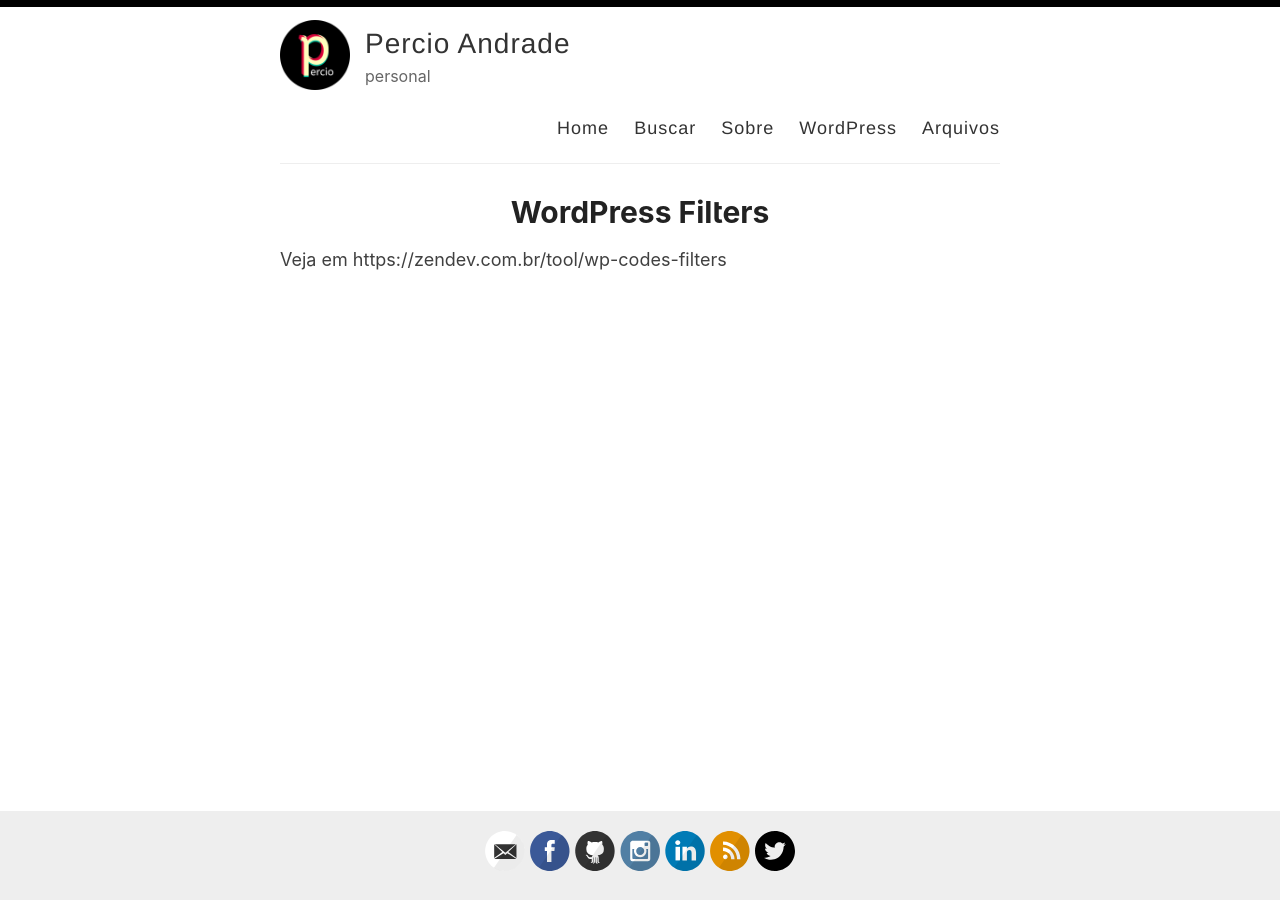
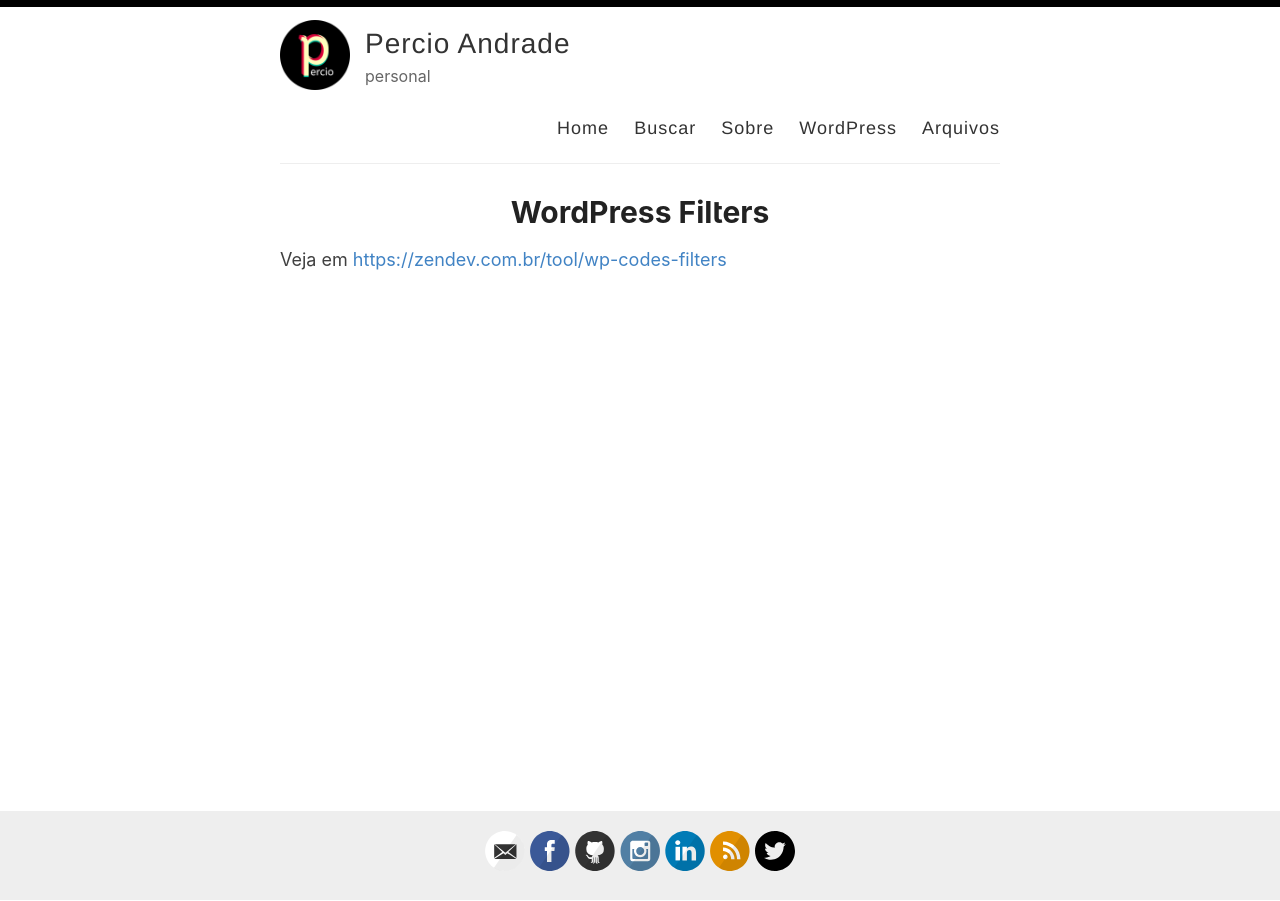
Before and after one commit to percioandrade/percioandrade.github.io, a Jekyll site: the page built from _pages/wordpress-filters.md, in a window 1280 px wide. Built offline with Jekyll 4.4.1, drawn with Linux system fonts in a browser that asks for light colours; part of the change alters nothing that is shown.

```diff
--- a/_pages/wordpress-filters.md
+++ b/_pages/wordpress-filters.md
@@ -5,4 +5,4 @@ title:  WordPress Filters
 excerpt: A collection of WordPress filters
 ---
 
-Veja em https://zendev.com.br/tool/wp-codes-filters
+Veja em <a href="https://zendev.com.br/tool/wp-codes-filters">https://zendev.com.br/tool/wp-codes-filters</a>
```
